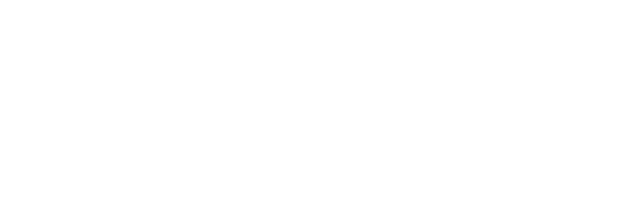
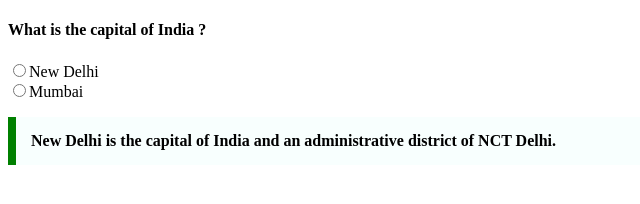
Before and after one commit to acciojob/trivia-amitdas1880, a website: page main.html in a window 1280 px wide. Shown: the whole page, without its empty margins (0-640 px from the left). Drawn offline with Linux system fonts and the light colour scheme.

Commit message:
created a submission

```diff
--- a/main.html
+++ b/main.html
@@ -10,6 +10,12 @@
 	<!-- the entire body must be written by student -->
     <script type="text/javascript" src="./script.js">
 </script>
+	<h4>What is the capital of India ?</h4>
+	<input type="radio" >New Delhi<br>
+	<input type="radio" >Mumbai
+
+	<p>New Delhi is the capital of
+	India and an administrative district of NCT Delhi.</p>
 
 </body>
 
--- a/styles.css
+++ b/styles.css
@@ -1,2 +1,8 @@
 
 /* Your CSS Code here. */
+p{
+	border-left: 8px solid green;
+	background-color:#f8fffe;
+	padding:15px;
+	font-weight: bold;
+}
```
